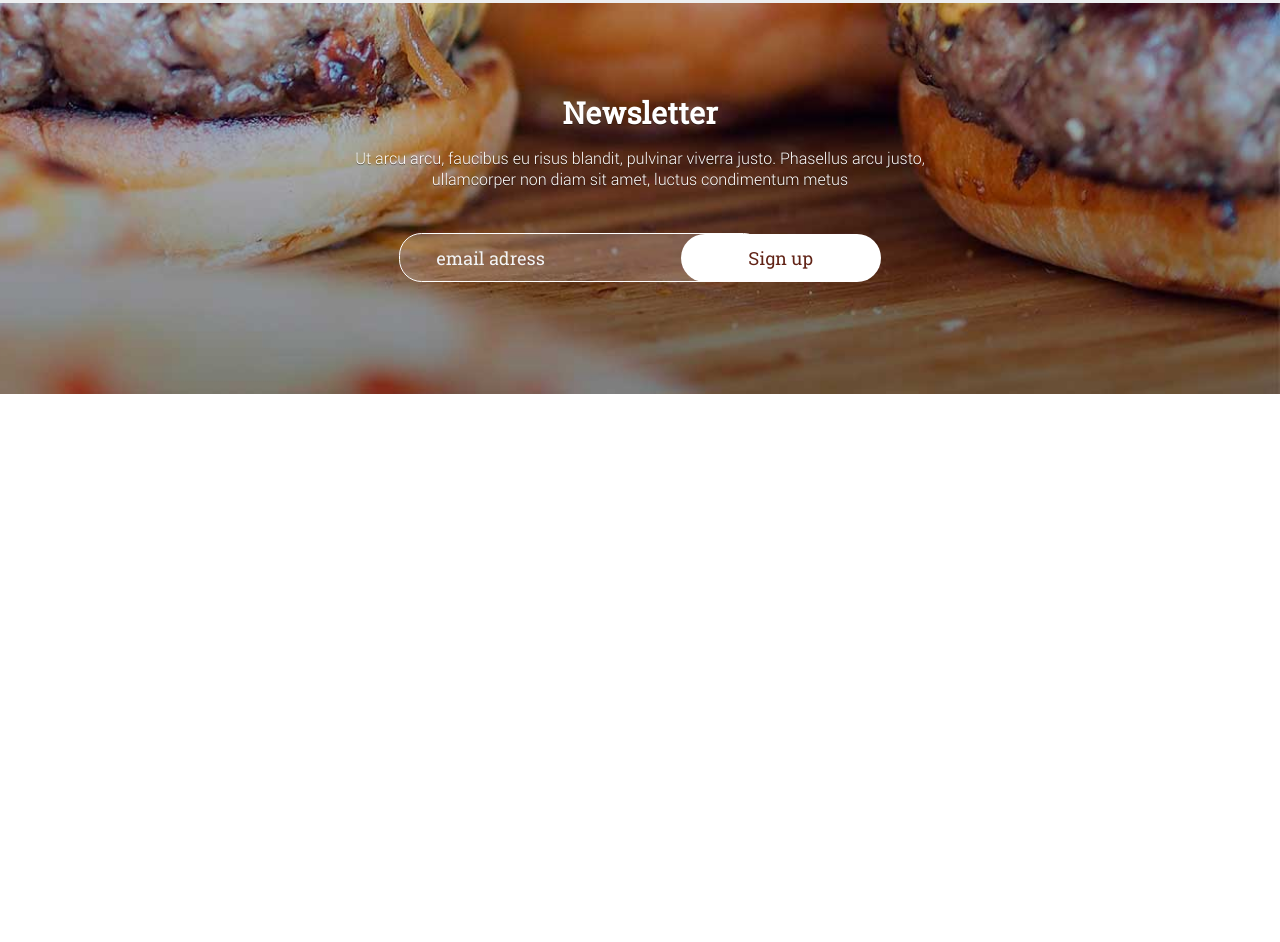
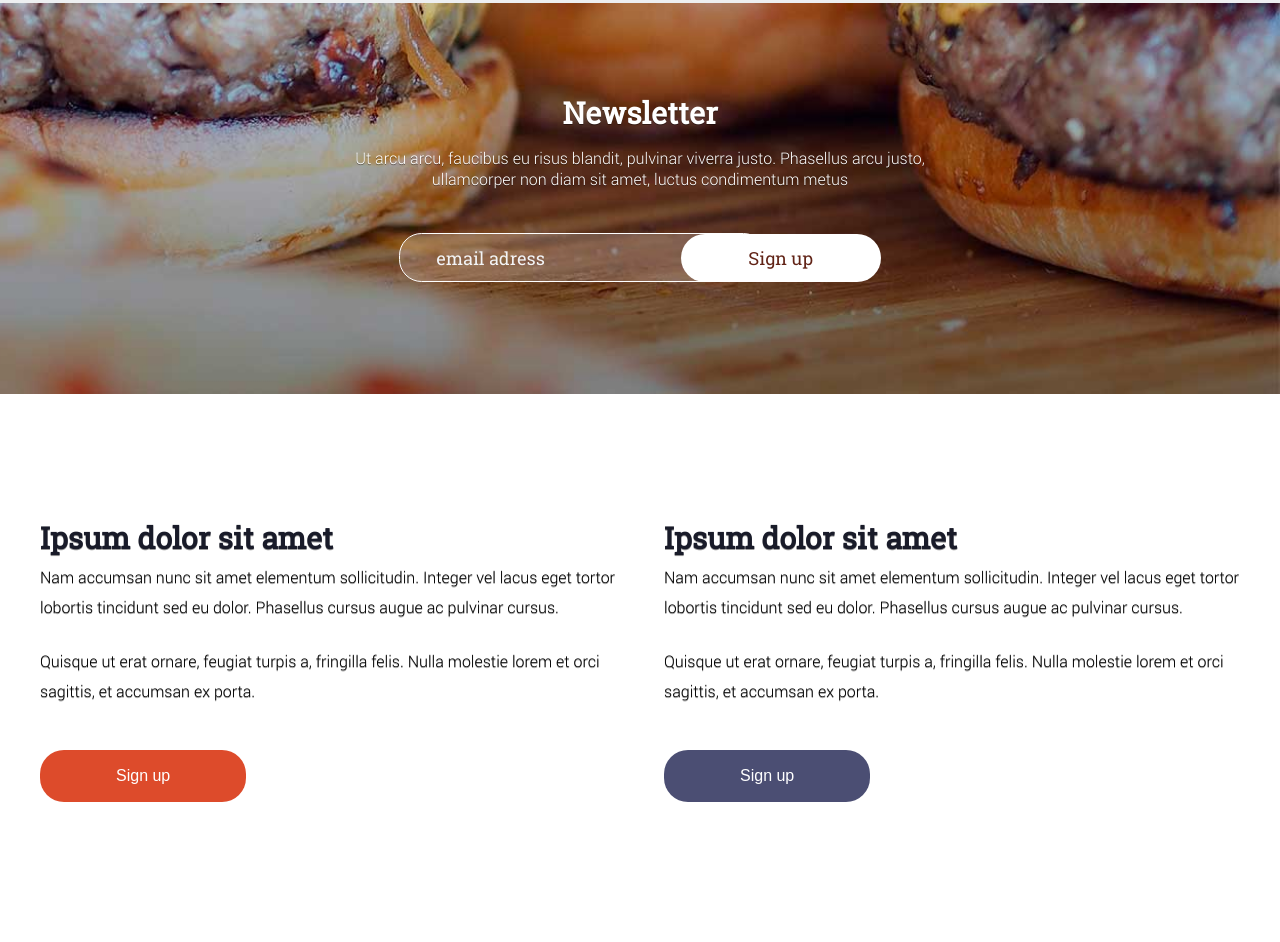
Before and after one commit to N1kbes/Panakea-template, a website: page src/index.html in a window 1280 px wide. Shown: the part 2008-2950 px from the top of the page. Before the commit the page ends 2402 px from the top, so only its background shows below. Drawn offline with Linux system fonts and the light colour scheme.

Commit message:
Added social block

```diff
--- a/src/index.html
+++ b/src/index.html
@@ -101,6 +101,27 @@
         </div>
       </div>
     </section>
+    <section id="social-signup" class="social-sign">
+      <div class="container-fluid">
+        <div class="container">
+          <div class="social-group">
+            <h4>Ipsum dolor sit amet</h4>
+            <span>Nam accumsan nunc sit amet elementum sollicitudin. Integer vel lacus eget tortor lobortis tincidunt sed eu dolor. Phasellus cursus augue ac pulvinar cursus.
+</span>
+            <span class="product-specs">Quisque ut erat ornare, feugiat turpis a, fringilla felis. Nulla molestie lorem et orci sagittis, et accumsan ex porta.</span>
+            <button class="sign-up orange">Sign up</button>
+          </div>
+          <div class="social-group">
+            <h4>Ipsum dolor sit amet</h4>
+            <span>Nam accumsan nunc sit amet elementum sollicitudin. Integer vel lacus eget tortor lobortis tincidunt sed eu dolor. Phasellus cursus augue ac pulvinar cursus.
+</span>
+            <span class="product-specs">Quisque ut erat ornare, feugiat turpis a, fringilla felis. Nulla molestie lorem et orci sagittis, et accumsan ex porta.</span>
+            <button class="sign-up blue">Sign up</button>
+
+          </div>
+        </div>
+      </div>
+    </section>
 </body>
 
 </html>
--- a/src/sass/layout/_newsseller.scss
+++ b/src/sass/layout/_newsseller.scss
@@ -26,6 +26,7 @@
     font-size: 1.125em;
     font-family: RobotoSlabRegular;
     line-height: 1.667;
+    color: $white-color;
     border: 1px solid $white-color;
     background-color: rgba(255, 255, 255, 0.2);
     border-radius: 1.25em;
--- a/src/sass/layout/_social.scss
+++ b/src/sass/layout/_social.scss
@@ -0,0 +1,39 @@
+.social-sign .container {
+    display: flex;
+    justify-content: space-between;
+    padding: 7.5em 0;
+}
+
+.social-group {
+    width: 48%;
+}
+
+.social-group h4 {
+    color: rgb(25, 27, 41);
+    line-height: 1.6;
+}
+
+.social-group span {
+    color: rgb(0,0,0);
+    display: block;
+    line-height: 1.875;
+}
+
+.social-group .product-specs {
+    padding: 1.5em 0;
+}
+
+.social-group .sign-up {
+    display: block;
+    margin: 1.25em 0;
+    padding: 1.06em 4.75em;
+    color: $white-color;
+
+    &.orange {
+        background-color: $orange-color;
+    }
+
+    &.blue {
+        background-color: rgb(75,78,115);
+    }
+}
```
Also changed, not shown: src/css/main.css, src/images/photo-1428660386617-8d277e7deaf2.jpg (deleted), 1 other file.
